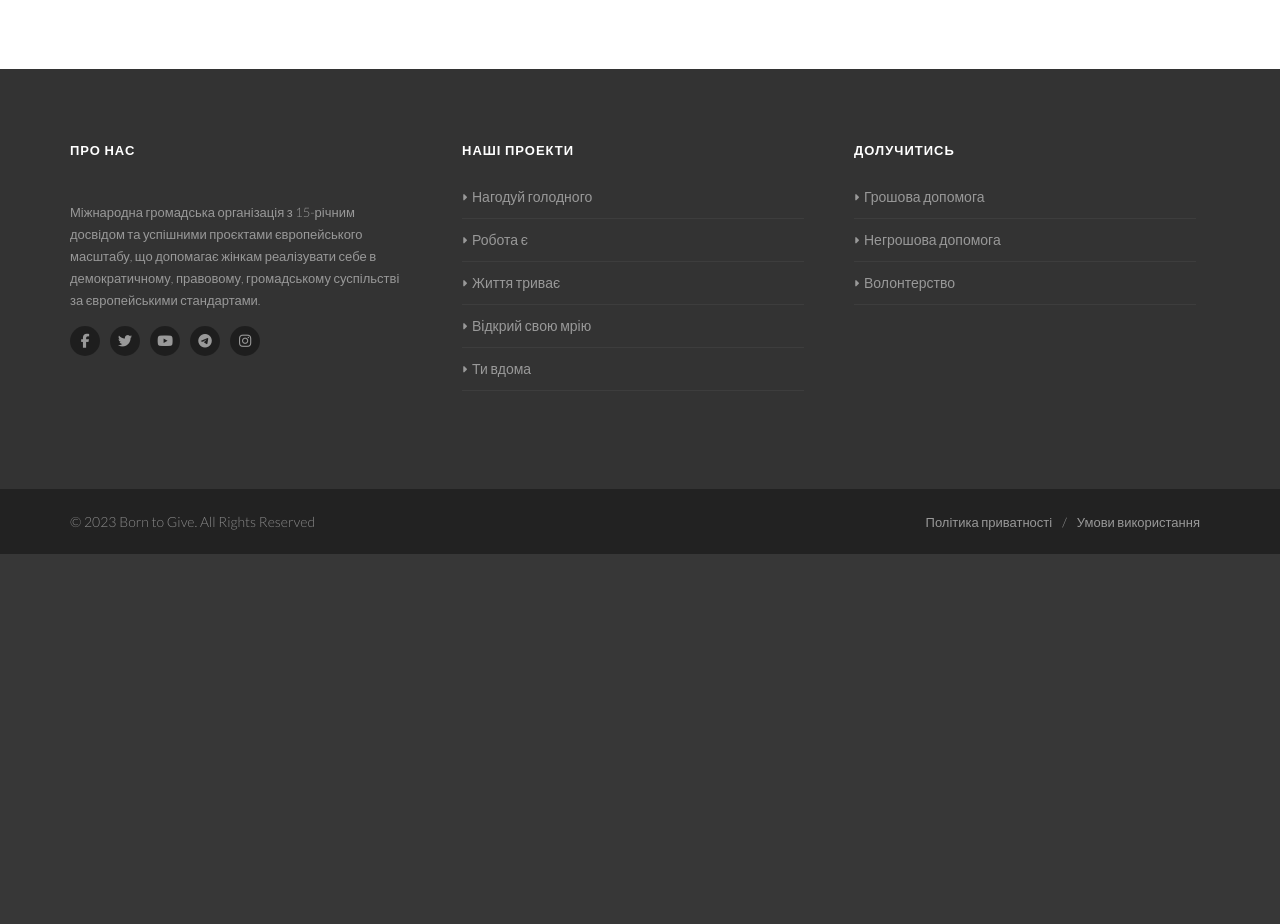
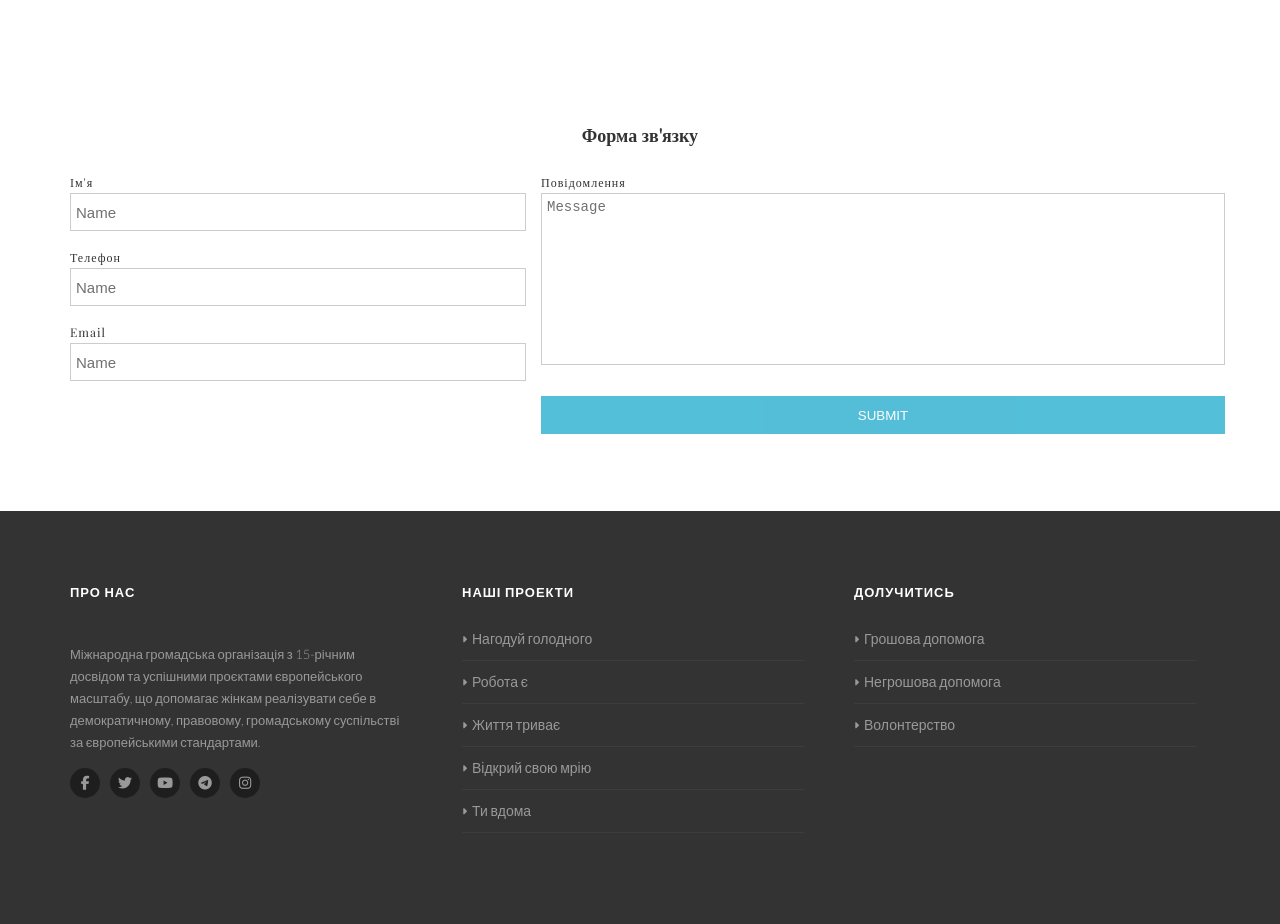
Before and after one commit to vm379/myrazomua, a website: page src/html/donate.html in a window 1280 px wide. Shown: the part 1560-2484 px from the top of the page. Before the commit the page ends 2114 px from the top, so only its background shows below. Drawn offline with nearby package versions, Linux system fonts and the light colour scheme; files that its build step writes are made by us from their sources; files whose address does not match are found by name.

Commit message:
page-form | first edition

```diff
--- a/gulp/version.json
+++ b/gulp/version.json
@@ -1,3 +1,3 @@
 {
-    "main": "edb290d4725452d06a27313acbaf798b"
+    "main": "f3b908e393b695ef51e88af46d6775e4"
 }
--- a/src/html/donate.html
+++ b/src/html/donate.html
@@ -183,6 +183,83 @@
                     </aside>
                 </div>
             </div>
+
+            <div class="page-block">
+                <div class="container">
+                    <div class="b-page-form">
+                        <div class="row-1">
+                            <h4 class="title">Форма зв'язку</h4>
+                        </div>
+
+                        <div class="row-2">
+                            <form action="" class="page-form">
+                                <div class="fld name">
+                                    <div class="contact-form--field">
+                                        <div class="label">
+                                            <label for="name">Ім'я</label>
+                                        </div>
+
+                                        <div class="input">
+                                            <input placeholder="Name" name="name" type="text">
+                                        </div>
+
+                                        <div class="error-message"></div>
+                                    </div>
+                                </div>
+
+                                <div class="fld phone">
+                                    <div class="contact-form--field">
+                                        <div class="label">
+                                            <label for="name">Телефон</label>
+                                        </div>
+
+                                        <div class="input">
+                                            <input placeholder="Name" name="name" type="text">
+                                        </div>
+
+                                        <div class="error-message"></div>
+                                    </div>
+                                </div>
+
+                                <div class="fld email">
+                                    <div class="contact-form--field">
+                                        <div class="label">
+                                            <label for="name">Email</label>
+                                        </div>
+
+                                        <div class="input">
+                                            <input placeholder="Name" name="name" type="text">
+                                        </div>
+
+                                        <div class="error-message"></div>
+                                    </div>
+                                </div>
+
+                                <div class="fld text">
+                                    <div class="contact-form--field">
+                                        <div class="label">
+                                            <label for="name">Повідомлення</label>
+                                        </div>
+
+                                        <div class="textarea">
+                                            <textarea placeholder="Message" name="message" id="" cols="30"
+                                                rows="10"></textarea>
+                                        </div>
+
+                                        <div class="error-message"></div>
+                                    </div>
+                                </div>
+
+                                <div class="fld submit">
+                                    <div class="field submit">
+                                        <input type="submit" class="btn" name="feedback-form" value="Submit">
+                                    </div>
+                                </div>
+                            </form>
+                        </div>
+                    </div>
+                </div>
+            </div>
         </main>
 
         <!-- header -->
--- a/src/scss/main.scss
+++ b/src/scss/main.scss
@@ -36,6 +36,7 @@
 
 @import "./page/documents";
 @import "./page/donate/card";
+@import "./page/forms";
 
 @import "./layout/article";
 @import "./layout/aside";
--- /dev/null
+++ b/src/scss/page/_forms.scss
@@ -0,0 +1,115 @@
+.b-page-form {
+
+    .title {
+        font-size: 18px;
+        color: #333333;
+        @include title-font();
+        padding-bottom: 25px;
+        text-align: center;
+    }
+}
+
+.page-form {
+    display: grid;
+    gap: 15px;
+
+    grid-template-columns: 40% 60%;
+    grid-template-rows: 1fr 1fr 1fr 1fr;
+
+    grid-template-areas:
+        "name text"
+        "phone text"
+        "email text"
+        ".      submit";
+
+
+    @include media-breakpoint-only(xxl) {}
+
+    @include media-breakpoint-only(xl) {}
+
+    @include media-breakpoint-only(lg) {}
+
+    @include media-breakpoint-only(md) {}
+
+    @include media-breakpoint-only(sm) {}
+
+    @include media-breakpoint-only(xs) {}
+
+    @include media-breakpoint-down(lg) {
+        display: block;
+    }
+
+    .fld {
+        @include media-breakpoint-only(xxl) {}
+
+        @include media-breakpoint-only(xl) {}
+
+        @include media-breakpoint-only(lg) {}
+
+        @include media-breakpoint-only(md) {}
+
+        @include media-breakpoint-only(sm) {}
+
+        @include media-breakpoint-only(xs) {}
+
+        @include media-breakpoint-down(lg) {
+            margin: 15px 0 15px 0;
+
+            &:first-child {
+                margin: 0 0 15px 0;
+            }
+
+            &:last-child {
+                margin: 15px 0 0 0;
+            }
+        }
+    }
+
+    .name {
+        grid-area: name;
+    }
+
+    .phone {
+        grid-area: phone;
+    }
+
+    .email {
+        grid-area: email;
+    }
+
+    .text {
+        grid-area: text;
+    }
+
+    .submit {
+        grid-area: submit;
+
+        .btn {
+            display: block;
+            margin: 0;
+            padding: 0;
+            outline: none;
+            border: none;
+
+            width: 100%;
+            height: 38px;
+
+            background: #42b8d4;
+            opacity: .9;
+            color: #ffffff;
+
+            text-transform: uppercase;
+
+            cursor: pointer;
+
+            &:focus {
+                outline: 1px solid #009909
+            }
+
+            &:active {
+                color: none;
+                outline: none;
+            }
+        }
+    }
+}
--- a/src/scss/page/contacts/_form.scss
+++ b/src/scss/page/contacts/_form.scss
@@ -177,7 +177,7 @@
     }
 
     .error-message {
-        min-height: 15px;
+        // min-height: 15px;
         font-size: 11px;
         text-align: right;
         color: #990000;
```
